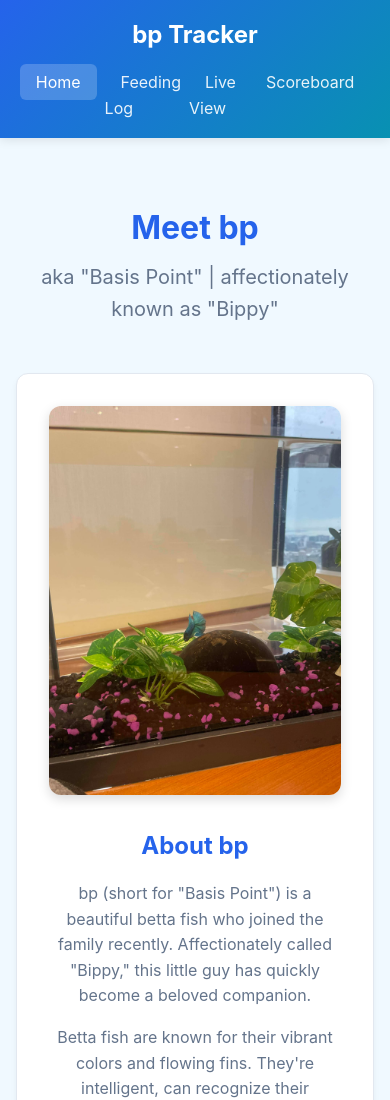
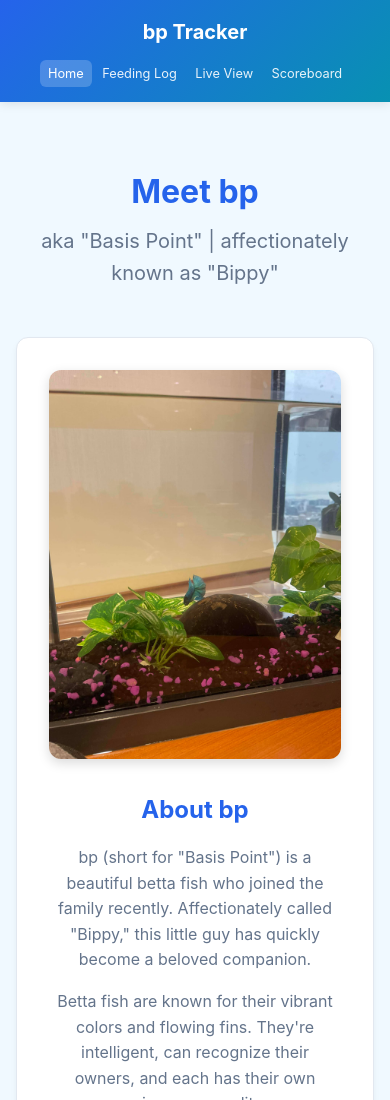
Before and after one commit to zanyobsessive/bp-tracker, a website: page public/index.html in a window 390 px wide. Shown: the top 1100 px of the page. Drawn offline with Linux system fonts and the light colour scheme.

Commit message:
Fix Divvy dates and mobile navigation
- Update Divvy memorial with actual dates (Sep 5-14, 2025)
- Fix mobile nav: smaller text, proper wrapping, better spacing
- Add extra breakpoint for very small screens (< 400px)

Co-Authored-By: Claude Opus 4.5 <noreply@anthropic.com>

```diff
--- a/public/css/style.css
+++ b/public/css/style.css
@@ -423,11 +423,23 @@ footer {
 @media (max-width: 768px) {
   .navbar {
     flex-direction: column;
-    gap: 1rem;
+    gap: 0.75rem;
+    padding: 1rem;
+  }
+
+  .nav-brand {
+    font-size: 1.25rem;
   }
 
   .nav-menu {
-    gap: 0.5rem;
+    gap: 0.25rem;
+    flex-wrap: wrap;
+    justify-content: center;
+  }
+
+  .nav-menu a {
+    padding: 0.4rem 0.6rem;
+    font-size: 0.85rem;
   }
 
   .hero h1 {
@@ -442,3 +454,14 @@ footer {
     grid-template-columns: 1fr;
   }
 }
+
+@media (max-width: 400px) {
+  .nav-menu {
+    gap: 0.15rem;
+  }
+
+  .nav-menu a {
+    padding: 0.35rem 0.5rem;
+    font-size: 0.8rem;
+  }
+}
```
Also changed, not shown: public/scoreboard.html (+1 -1 lines).
